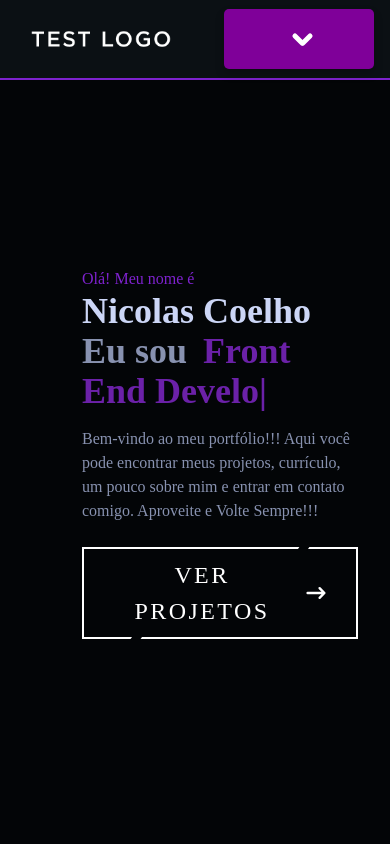
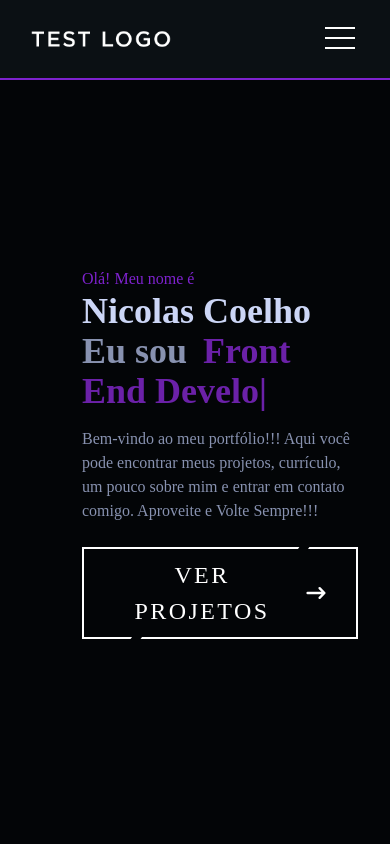
Before and after one commit to Nic-CSdev/portfolio-react-sem-bugs, a React (Create React App) app: page / in a window 390 px wide. Shown: the top 844 px of the page. Built offline with nearby package versions, Linux system fonts and the light colour scheme.

Commit message:
mudando completamento o dropdown porque não funciona o javascript no pc da escola

```diff
--- a/src/components/Dropdown.jsx
+++ b/src/components/Dropdown.jsx
@@ -3,21 +3,24 @@ import script from '../script';
 
 const Dropdown = () => {
   return (
-    <><div className='dropdown-btn'>
-          <div className='dropdown'>
-              <span className='left-icon'></span>
-              <span className='right-icon'></span>
-              <div className='items'>
-                <a href="#home" style={{'--i':'1'}}><span></span>Início</a>
-                <a href="#about" style={{'--i':'2'}}><span></span>Sobre</a>
-                <a href="#skills" style={{'--i':'3'}}><span></span>Habilidades</a>
-                <a href="#work" style={{'--i':'4'}}><span></span>Projetos</a>
-                <a href="#contact" style={{'--i':'5'}}><span></span>Contato</a>
-              </div>
+    <div className="dropdown">
+      <nav>
+        <input type="checkbox" id="menu-hamburguer" ></input>
+          <label for="menu-hamburguer">
+            <div class="menu">
+              <span class="hamburguer"></span>
+            </div>
+          </label>
 
-          </div>
-      </div>
-      <script src={script}></script></>
+
+          <ul>
+            <li><a href="#about">Sobre</a></li>
+            <li><a href="#skills">Habilidades</a></li>
+            <li><a href="#work">Projetos</a></li>
+            <li><a href="#contact">Contato</a></li>
+          </ul>
+      </nav>
+    </div>
   )
 }
 
--- a/src/components/Work.jsx
+++ b/src/components/Work.jsx
@@ -1,8 +1,8 @@
 import React from 'react'
 import WorkImg from '../assets/projeto-ob.png'
-import Projeto from '../assets/workImg.jpeg'
 import ProjetoLP from '../assets/projeto-lp.png'
 import ProjetoPokedex from '../assets/projeto-pokedex.png'
+import LPgrid from '../assets/lp-grid.png'
 
 const Work = () => {
   return (
@@ -17,8 +17,6 @@ const Work = () => {
 
             <div className='grid sm:grid-cols-2 md:grid-cols-3 gap-4'>
                 <div style={{backgroundImage: `url(${WorkImg})`}} className='shadow-lg shadow-[#641e75] group container rounded-md flex justify-center items-center mx-auto content-div'>
-
-
                     <div className='opacity-0 group-hover:opacity-100 content-div2'>
                         <div className='pt-8 text-center'>
                              <a href="https://nic-csdev.github.io/projeto-szpc/" target='_blank'>
@@ -31,8 +29,6 @@ const Work = () => {
                 </div>
 
                 <div style={{backgroundImage: `url(${ProjetoLP})`}} className='shadow-lg shadow-[#641e75] group container rounded-md flex justify-center items-center mx-auto content-div'>
-
-
                     <div className='opacity-0 group-hover:opacity-100 content-div2'>
                         <div className='pt-8 text-center'>
                             <a href="https://nic-csdev.github.io/projeto-landing-page/" target='_blank'>
@@ -43,12 +39,22 @@ const Work = () => {
                         </div>
                     </div>
                 </div>
+
                 <div style={{backgroundImage: `url(${ProjetoPokedex})`}} className='shadow-lg shadow-[#641e75] group container rounded-md flex justify-center items-center mx-auto content-div'>
-
-
                     <div className='opacity-0 group-hover:opacity-100 content-div2'>
                         <div className='pt-8 text-center'>
                             <a href="https://nic-csdev.github.io/projeto-pokedex/" target='_blank'>
+                                <button className='text-center rounded-lg px-4 py-3 m-2 bg-white text-gray-700 font-bold text-lg btn-demo'>
+                                    Ver Projeto
+                                </button>
+                            </a>
+                        </div>
+                    </div>
+                </div>
+                <div style={{backgroundImage: `url(${LPgrid})`}} className='shadow-lg shadow-[#641e75] group container rounded-md flex justify-center items-center mx-auto content-div'>
+                    <div className='opacity-0 group-hover:opacity-100 content-div2'>
+                        <div className='pt-8 text-center'>
+                            <a href="https://nic-csdev.github.io/landing-page-grid/" target='_blank'>
                                 <button className='text-center rounded-lg px-4 py-3 m-2 bg-white text-gray-700 font-bold text-lg btn-demo'>
                                     Ver Projeto
                                 </button>
--- a/src/index.css
+++ b/src/index.css
@@ -149,107 +149,83 @@ height: 200px;
   background-color: #800080;
 }
 
-.dropdown{
-  position: relative;
-  width: 150px;
-  height: 60px;
-  background: #7f0099;
-  color: #fff;
-  font-size: 22px;
+.dropdown nav ul{
   display: flex;
-  justify-content: center;
-  align-items: center;
-  border-radius: 5px;
-  cursor: pointer;
-  box-shadow: 0 5px 10px rgba(0, 0 ,0, .2);
 }
 
-.dropdown .left-icon,
-.dropdown .right-icon{
-  position: relative;
-  display: inline-block;
-  width: 15px;
-  height: 5px;
-  background: #fff;
-  border-radius: 40px;
-  transition: .5s;
+.dropdown nav ul li a{
+  font-size: 1rem;
+  font-weight: 500;
+  padding: 10px 20px;
+  border-radius: 50px;
+  transition: .3s;
 }
 
-.dropdown .left-icon{
-  left: 7px;
+.dropdown nav ul li a:hover{
+  color: #fff;
+  background-color: #800080;
+}
+
+.dropdown input{
+  display: none;
+}
+
+.dropdown .menu{
+  display: none;
+  width: 60px;
+  height: 60px;
+  align-self: flex-end;
+}
+
+.dropdown nav label{
+  display: flex;
+  flex-direction: column;
+}
+
+.dropdown .hamburguer{
+  background-color: #fff;
+  position: relative;
+  display: block;
+  width: 30px;
+  height: 2px;
+  top: 29px;
+  left: 15px;
+  transition: .5s ease-in-out;
+}
+
+.dropdown .hamburguer:before,
+.dropdown .hamburguer:after{
+  background-color: #fff;
+  content: '';
+  display: block;
+  width: 100%;
+  height: 100%;
+  position: absolute;
+  transition: .2s ease-in-out;
+}
+
+.dropdown .hamburguer:before{
+  top: -10px;
+}
+
+.dropdown .hamburguer:after{
+  bottom: -10px;
+}
+
+
+
+.dropdown input:checked ~ label .hamburguer{
   transform: rotate(45deg);
 }
 
-.dropdown.active .left-icon{
-  transform: rotate(135deg);
+.dropdown input:checked ~ label .hamburguer:before{
+  transform: rotate(90deg);
+  top: 0;
 }
 
-.dropdown .right-icon{
-  transform: rotate(-45deg);
-}
-
-.dropdown.active .right-icon{
-  transform: rotate(-135deg);
-}
-
-.dropdown .items{
-  position: absolute;
-  top: 0;
-  left: 0;
-  width: 100%;
-  height: 500px;
-  margin-top: 63px;
-  visibility: hidden;
-  overflow: hidden;
-  transition: .5s;
-}
-
-.dropdown.active .items{
-  visibility: visible;
-}
-
-.dropdown .items a{
-  position: relative;
-  left: 100%;
-  display: flex;
-  font-size: 20px;
-  background: #fff;
-  color: #7f0099;
-  text-decoration: none;
-  border-radius: 5px;
-  padding: 10px 15px;
-  margin-top: 2.5px;
-  z-index: 1;
-  overflow: hidden;
-  transition: .3s;
-  transition-delay: calc(60ms * var(--i));
-
-}
-
-.dropdown .items a:hover{
-  color: #fff;
-}
-
-.dropdown.active .items a{
-  left: 0;
-}
-
-.dropdown .items a span{
-  position: absolute;
-  top: 0;
-  left: 0;
-  width: 100%;
-  height: 100%;
-  background: #bb00e0;
-  z-index: -1;
-  border-radius: inherit;
-  transform: rotate(160deg);
-  transform-origin: right;
-  transition: .5s;
-}
-
-.dropdown .items a:hover span{
-  transform: rotate(0deg);
+.dropdown input:checked ~ label .hamburguer:after{
+  transform: rotate(90deg);
+  bottom: 0;
 }
 
 .send-email{
@@ -445,3 +421,37 @@ height: 200px;
     letter-spacing: 2.1px;
   }
 }
+
+@media (max-width: 900px){
+  .dropdown .menu{
+      display: block;
+  }
+
+  .dropdown nav ul{
+      display: none;
+  }
+
+  .dropdown input:checked ~ ul{
+      display: block;
+  }
+
+  .dropdown nav{
+      position: absolute;
+      top: 8px;
+      right: 20px;
+      z-index: 1;
+  }
+
+  .dropdown nav ul{
+      width: 200px;
+      background-color: #0b1014;
+      padding: 20px;
+  }
+
+  .dropdown nav ul a{
+      text-align: center;
+      padding: 20px;
+      display: block;
+  }
+
+}
```
Also changed, not shown: src/assets/lp-grid.png (added).
